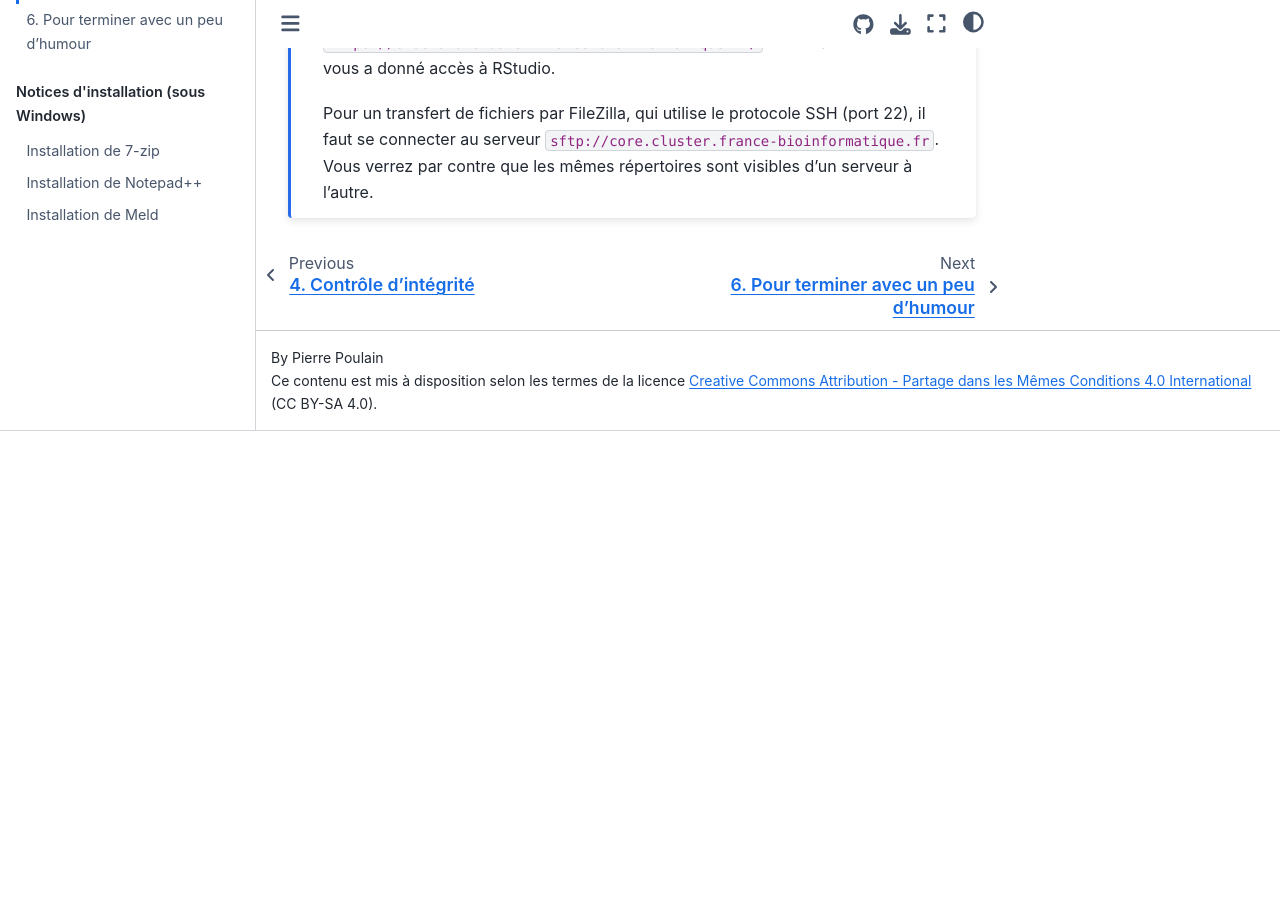
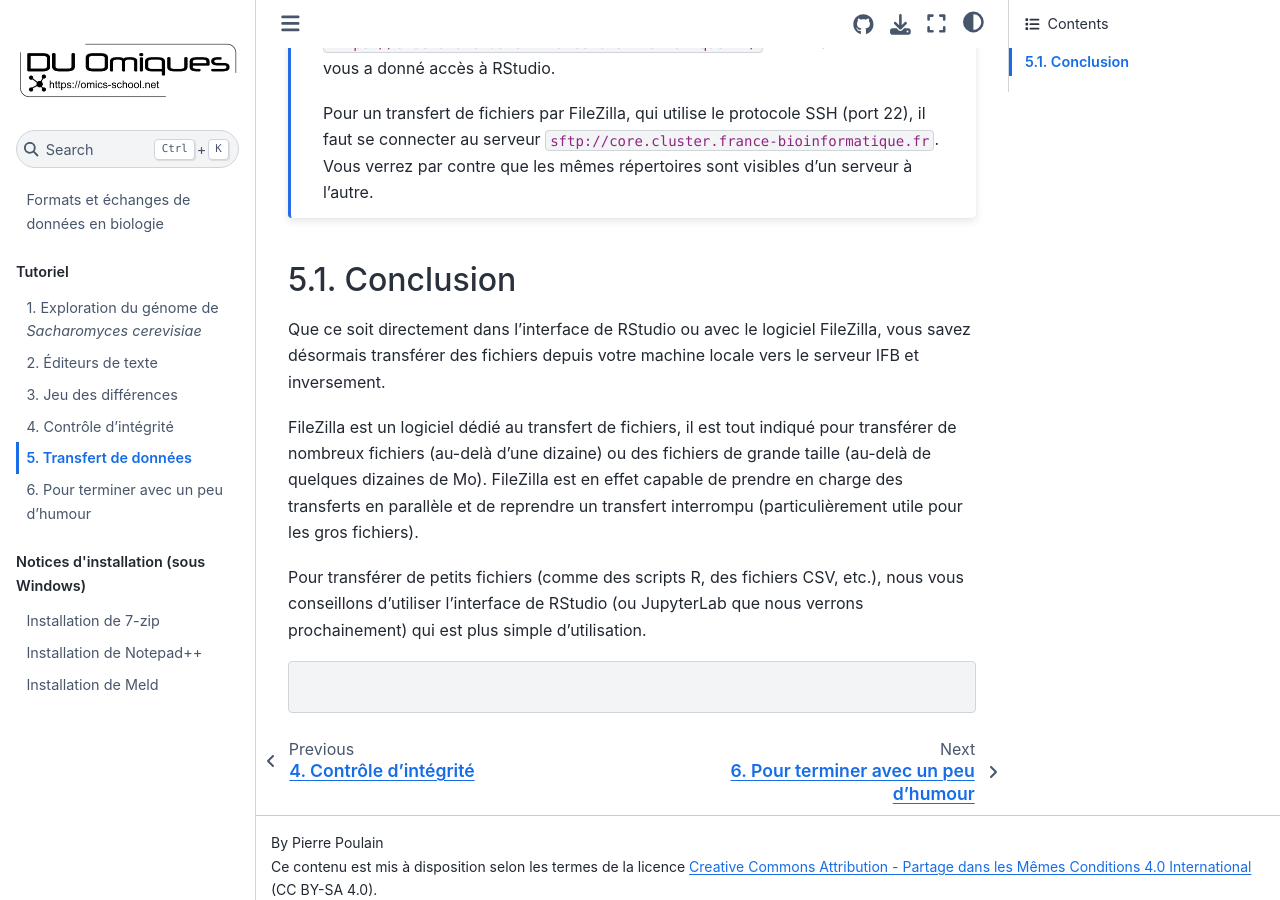
Before and after one commit to omics-school/format-echanges-donnees, a Jupyter Book: the page built from 5_transfert_donnees.md, in a window 1280 px wide and 900 px high, scrolled down 2091 px. Built offline with Jupyter Book 1.0.4 settings and Sphinx 7.4.7 and the Sphinx Book theme 1.1.4, drawn with Linux system fonts in a browser that asks for light colours; before the commit the page ends 2522 px from its top, so only the background shows below that.

Commit message:
Update transfert de données

````diff
--- a/5_transfert_donnees.md
+++ b/5_transfert_donnees.md
@@ -42,3 +42,12 @@
 
 Pour un transfert de fichiers par FileZilla, qui utilise le protocole SSH (port 22), il faut se connecter au serveur `sftp://core.cluster.france-bioinformatique.fr`. Vous verrez par contre que les mêmes répertoires sont visibles d'un serveur à l'autre.
 ```
+
+## Conclusion
+
+Que ce soit directement dans l'interface de RStudio ou avec le logiciel FileZilla, vous savez désormais transférer des fichiers depuis votre machine locale vers le serveur IFB et inversement.
+
+FileZilla est un logiciel dédié au transfert de fichiers, il est tout indiqué pour transférer de nombreux fichiers (au-delà d'une dizaine) ou des fichiers de grande taille (au-delà de quelques dizaines de Mo). FileZilla est en effet capable de prendre en charge des transferts en parallèle et de reprendre un transfert interrompu (particulièrement utile pour les gros fichiers).
+
+Pour transférer de petits fichiers (comme des scripts R, des fichiers CSV, etc.), nous vous conseillons d'utiliser l'interface de RStudio (ou JupyterLab que nous verrons prochainement) qui est plus simple d'utilisation.
+```
````
